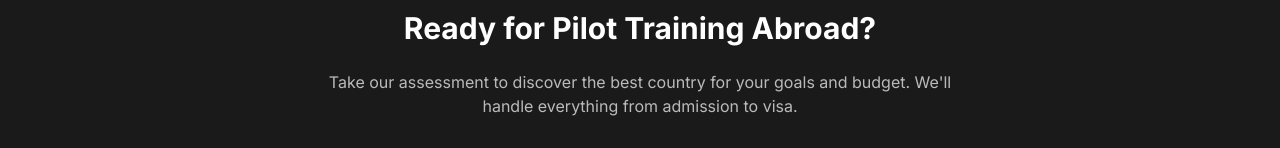
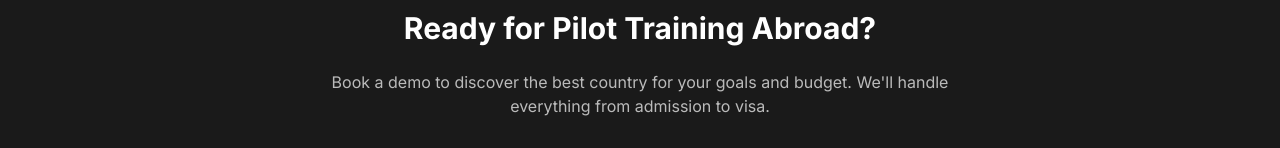
Before and after one commit to bconclub/windchasers, a Next.js app: page /international in a window 1280 px wide. Shown: the part 1718-1866 px from the top of the page. Built offline with nearby package versions, Linux system fonts and the light colour scheme.

Commit message:
Update description text to match Book a Demo button

```diff
--- a/app/international/page.tsx
+++ b/app/international/page.tsx
@@ -234,7 +234,7 @@ export default function InternationalPage() {
         <div className="text-center">
           <h2 className="text-3xl font-bold mb-6">Ready for Pilot Training Abroad?</h2>
           <p className="text-white/70 mb-8 max-w-2xl mx-auto">
-            Take our assessment to discover the best country for your goals and budget. We&apos;ll handle everything from admission to visa.
+            Book a demo to discover the best country for your goals and budget. We&apos;ll handle everything from admission to visa.
           </p>
           <div className="flex justify-center">
             <Link
```
